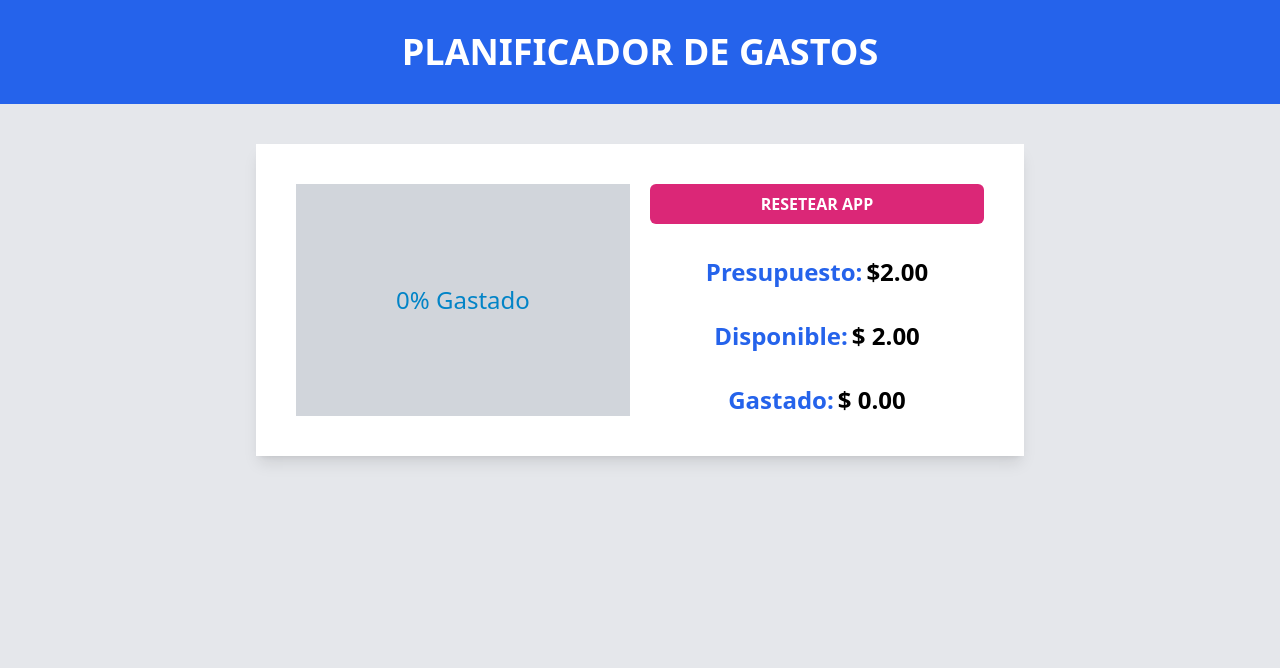
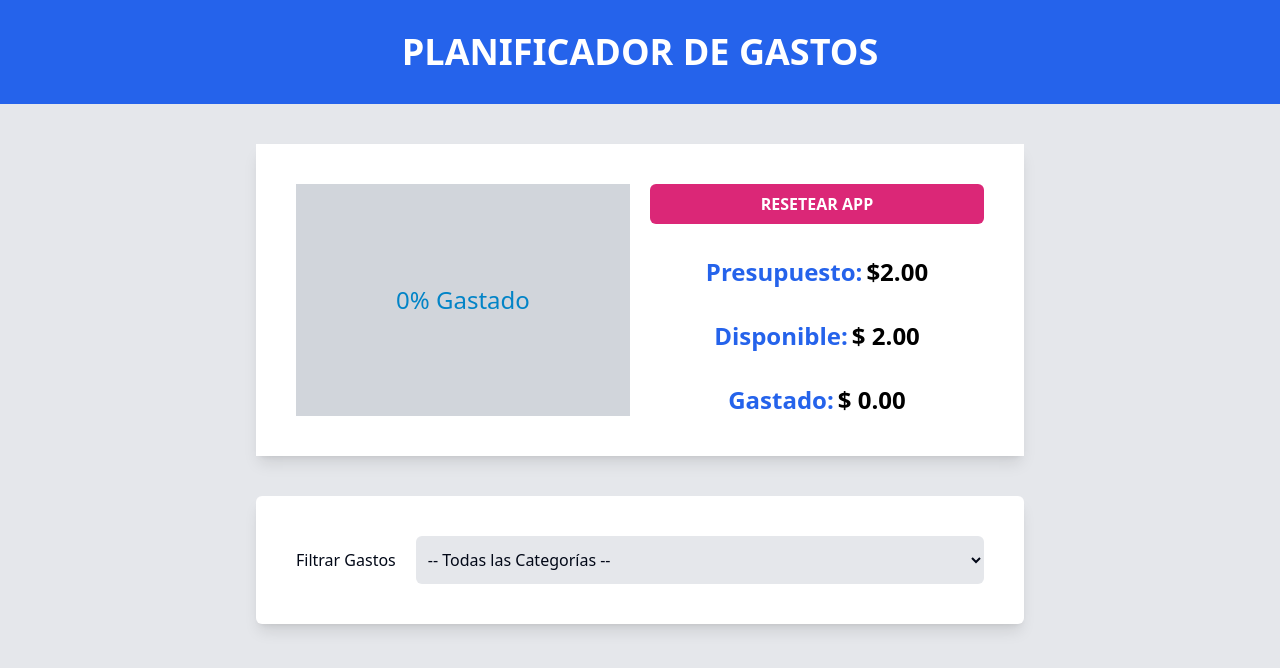
Before and after one commit to deglan-rivas/frontend-ts-budgetPlanner, a React (Vite) app: page / in a window 1280 px wide. Shown: the top 668 px of the page. Built offline with nearby package versions, Linux system fonts and the light colour scheme.

Commit message:
feat: :sparkles: add expense filter section

```diff
--- a/src/App.tsx
+++ b/src/App.tsx
@@ -1,4 +1,5 @@
 import BudgetTracker from "./components/BudgetTracker"
+import ExpenseFilter from "./components/ExpenseFilter"
 
 function App() {
   return (
@@ -10,6 +11,7 @@ function App() {
       {/* <BudgetForm /> */}
 
       <BudgetTracker />
+      <ExpenseFilter />
 
     </div>
   )
--- /dev/null
+++ b/src/components/ExpenseFilter.tsx
@@ -0,0 +1,64 @@
+const expenseOptions = [
+  {
+    id: 0,
+    name: "-- Todas las Categorías --",
+    value: ""
+  },
+  {
+    id: 1,
+    name: "Ahorro",
+    value: "ahorro"
+  },
+  {
+    id: 2,
+    name: "Comida",
+    value: "comida"
+  },
+  {
+    id: 3,
+    name: "Casa",
+    value: "casa"
+  },
+  {
+    id: 4,
+    name: "GastosVarios",
+    value: "gastosvarios"
+  },
+  {
+    id: 5,
+    name: "Ocio",
+    value: "ocio"
+  },
+  {
+    id: 6,
+    name: "Salud",
+    value: "salud"
+  },
+  {
+    id: 7,
+    name: "Suscripciones",
+    value: "suscripciones"
+  },
+]
+
+export default function ExpenseFilter() {
+  return (
+    <section className="px-10 py-10 bg-white max-w-3xl mx-auto rounded-md shadow-lg">
+      <div className="flex gap-5 flex-col
+      md:flex-row md:items-center">
+        <label htmlFor="expenseFilter" className="">
+          Filtrar Gastos
+        </label>
+        <select name="expenseFilter" id="expenseFilter"
+          className="px-2 py-3 bg-gray-200 rounded-md flex-1"
+        >
+          {expenseOptions.map((option) => (
+            <option key={option.id} value={option.value} className="text-sm">
+              {option.name}
+            </option>
+          ))}
+        </select>
+      </div>
+    </section>
+  )
+}
```
